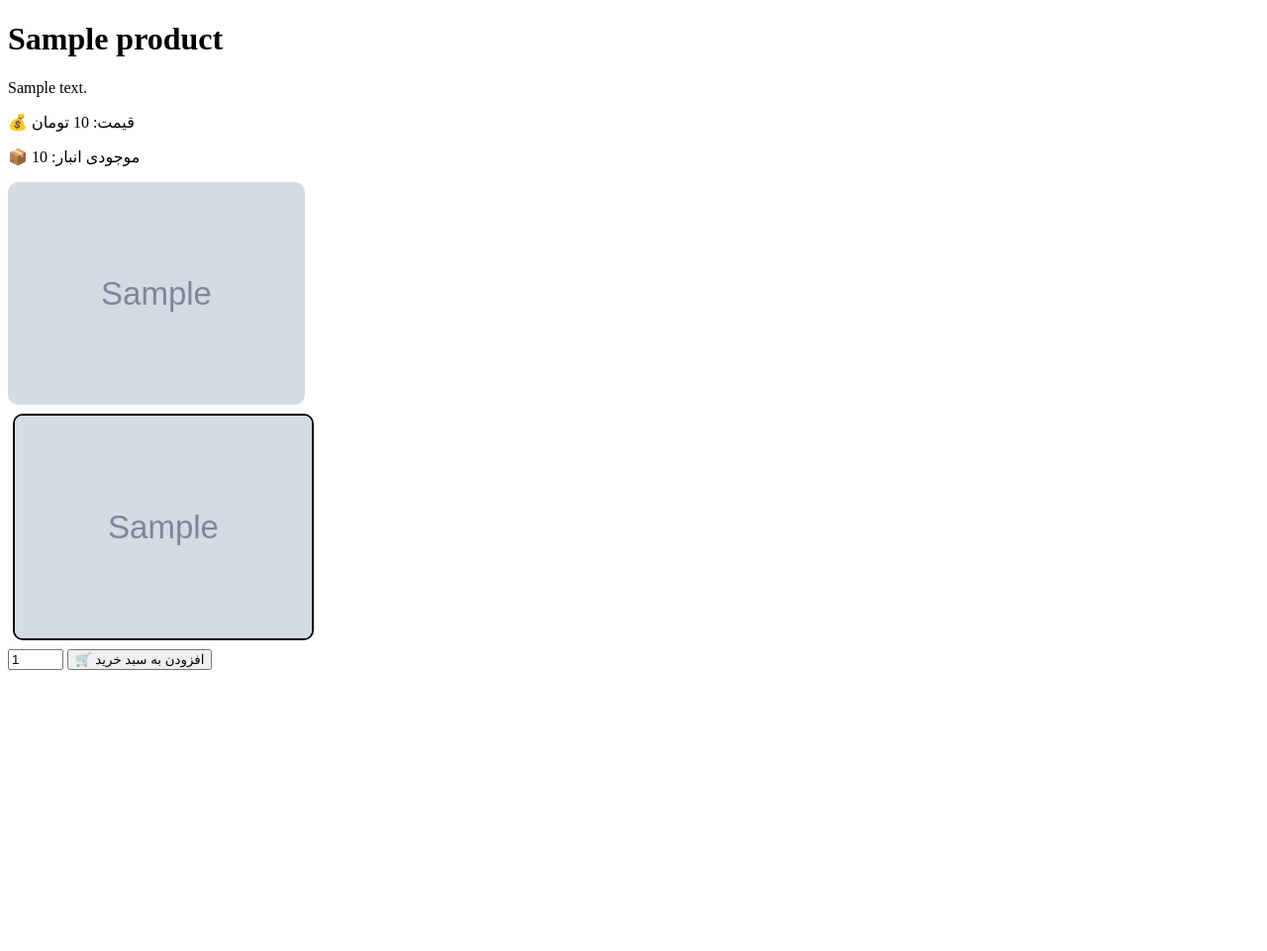
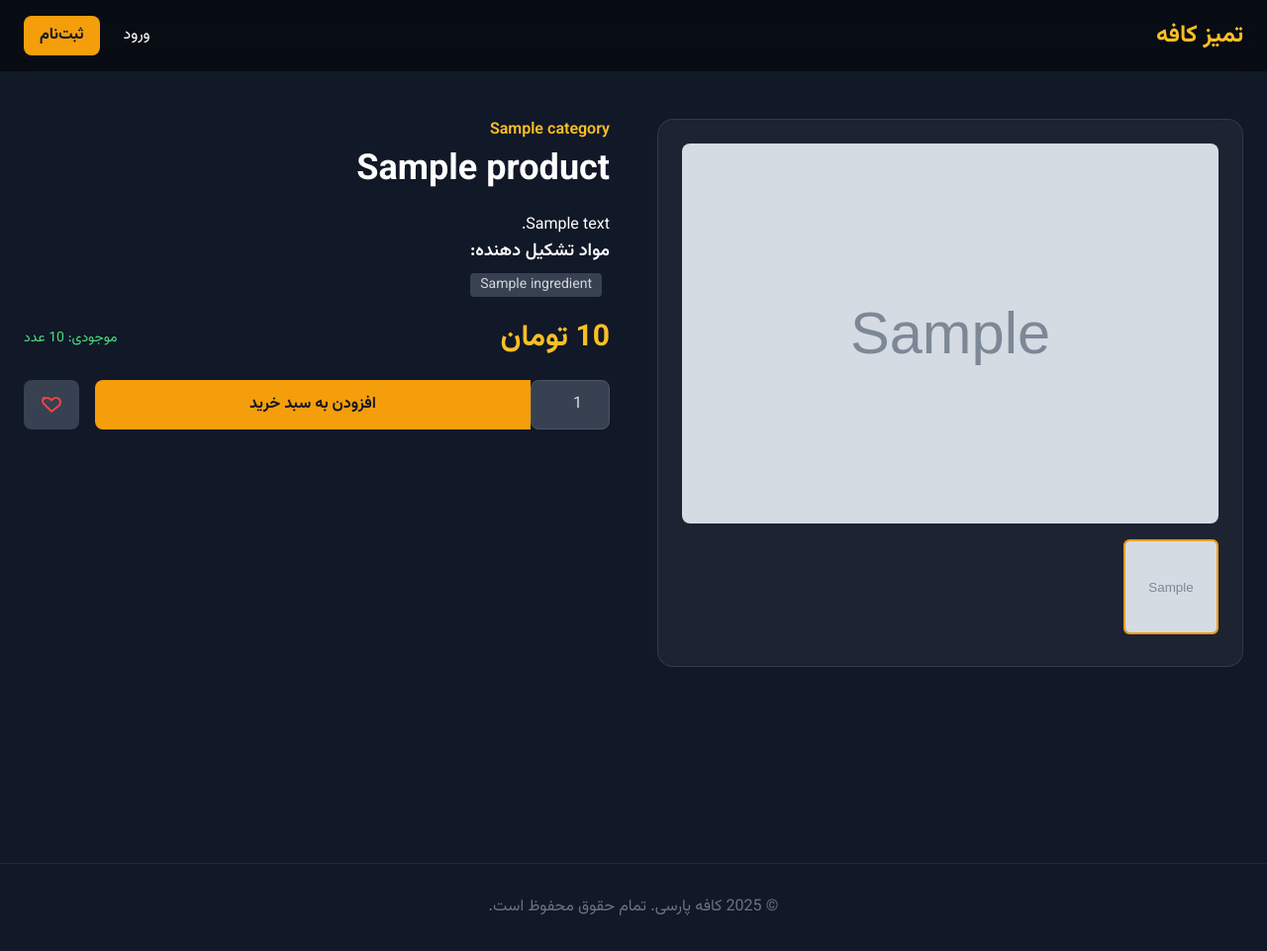
Before and after one commit to mohammadsafarpour/coffee-shop, a Django app: page /products/1/ in a window 1280 px wide. Shown: the whole page at 99% size. Before the commit the page ends 677 px from the top, so only its background shows below. Run offline with Django 5.2, Linux system fonts and the light colour scheme; tables that the repository leaves empty hold one stand-in row (values such as "Sample post"); grey boxes marked "Sample" are stand-in pictures; some libraries are stand-ins or nearby versions.

Commit message:
improve products templates

```diff
--- a/Templates/products/product_detail.html
+++ b/Templates/products/product_detail.html
@@ -1,57 +1,96 @@
-<!DOCTYPE html>
-<html lang="en">
-<head>
-    <meta charset="UTF-8">
-    <title>{{ product.name }}</title>
-    <style>
-        .product-gallery img {
-            max-width: 300px;
-            border-radius: 10px;
-        }
-        .thumbnail {
-            cursor: pointer;
-            max-width: 80px;
-            margin: 5px;
-            opacity: 0.6;
-        }
-        .thumbnail.active {
-            opacity: 1;
-            border: 2px solid #000;
-        }
-    </style>
-    <script>
-        function switchImage(src, thumb) {
-            document.getElementById("mainImage").src = src;
-            document.querySelectorAll(".thumbnail").forEach(t => t.classList.remove("active"));
-            thumb.classList.add("active");
-        }
-    </script>
-</head>
-<body>
+{% extends "base.html" %}
 
-<h1>{{ product.name }}</h1>
-<p>{{ product.description }}</p>
-<p>💰 قیمت: {{ product.price }} تومان</p>
-<p>📦 موجودی انبار: {{ product.stock }}</p>
+{% block title %}{{ product.name }}{% endblock %}
 
-<div class="product-gallery">
-    {% if product.images.all %}
-        <img id="mainImage" src="{{ product.images.all.0.image.url }}" alt="{{ product.images.all.0.alt_text }}">
-        <div>
-            {% for image in product.images.all %}
-                <img class="thumbnail {% if forloop.first %}active{% endif %}" src="{{ image.image.url }}" onclick="switchImage('{{ image.image.url }}', this)">
-            {% endfor %}
+{% block content %}
+<div class="grid grid-cols-1 md:grid-cols-2 gap-12 items-start">
+    <!-- Image Gallery -->
+    <div class="glass-card rounded-2xl p-6">
+        {% with images=product.images.all %}
+            {% if images %}
+                <img id="mainImage" src="{{ images.0.image.url }}" alt="{{ images.0.alt_text|default:product.name }}" class="w-full h-96 object-cover rounded-lg mb-4">
+                <div class="flex space-x-4 space-x-reverse overflow-x-auto pb-2">
+                    {% for image in images %}
+                        <img src="{{ image.image.url }}" alt="{{ image.alt_text|default:'thumbnail' }}"
+                             class="thumbnail w-24 h-24 object-cover rounded-md cursor-pointer border-2 border-transparent hover:border-amber-400 transition {% if forloop.first %}active-thumb{% endif %}"
+                             onclick="switchImage('{{ image.image.url }}', this)">
+                    {% endfor %}
+                </div>
+            {% elif product.image %}
+                 <img src="{{ product.image.url }}" alt="{{ product.name }}" class="w-full h-96 object-cover rounded-lg">
+            {% else %}
+                <div class="w-full h-96 bg-gray-700 rounded-lg flex items-center justify-center">
+                    <p class="text-gray-400">تصویری برای این محصول موجود نیست.</p>
+                </div>
+            {% endif %}
+        {% endwith %}
+    </div>
+
+    <!-- Product Info -->
+    <div>
+        <p class="text-amber-400 font-semibold mb-2">{{ product.category.name }}</p>
+        <h1 class="text-4xl font-extrabold text-white mb-4">{{ product.name }}</h1>
+
+        <p class="text-gray-300 leading-relaxed mb-6">{{ product.description|linebreaks }}</p>
+
+        {% with ingredients=product.ingredients.all %}
+            {% if ingredients %}
+            <div class="mb-6">
+                <h3 class="text-lg font-semibold text-white mb-2">مواد تشکیل دهنده:</h3>
+                <div class="flex flex-wrap gap-2">
+                    {% for ingredient in ingredients %}
+                        <span class="bg-gray-700 text-gray-300 text-sm font-medium mr-2 px-2.5 py-0.5 rounded">{{ ingredient.name }}</span>
+                    {% endfor %}
+                </div>
+            </div>
+            {% endif %}
+        {% endwith %}
+
+        <div class="flex items-center justify-between mb-6">
+            <p class="text-3xl font-bold text-amber-400">{{ product.price }} تومان</p>
+            <p class="text-sm font-medium {% if product.stock > 0 %}text-green-400{% else %}text-red-400{% endif %}">
+                موجودی: {{ product.stock }} عدد
+            </p>
         </div>
-    {% else %}
-        <p>تصویری برای این محصول موجود نیست.</p>
-    {% endif %}
+
+        {% if product.stock > 0 %}
+        <div class="flex items-stretch gap-4">
+            <!-- Add to Cart Form -->
+            <form method="POST" action="#" class="flex-grow">
+                {% csrf_token %}
+                <div class="flex items-stretch h-full">
+                    <input type="number" name="quantity" value="1" min="1" max="{{ product.stock }}" class="w-20 text-center bg-gray-700 border border-gray-600 rounded-r-lg focus:outline-none focus:border-amber-500">
+                    <button type="submit" class="w-full bg-amber-500 hover:bg-amber-600 text-gray-900 font-bold py-3 px-6 rounded-l-lg transition-colors">
+                        افزودن به سبد خرید
+                    </button>
+                </div>
+            </form>
+            <!-- Add to Favorites Button -->
+            <a href="#" class="flex items-center justify-center px-4 bg-gray-700 hover:bg-gray-600 rounded-lg" title="افزودن به علاقه‌مندی‌ها">
+                <svg xmlns="http://www.w3.org/2000/svg" class="h-6 w-6 text-red-500" fill="none" viewBox="0 0 24 24" stroke="currentColor">
+                    <path stroke-linecap="round" stroke-linejoin="round" stroke-width="2" d="M4.318 6.318a4.5 4.5 0 016.364 0L12 7.5l1.318-1.182a4.5 4.5 0 116.364 6.364L12 18.75l-7.682-7.682a4.5 4.5 0 010-6.364z" />
+                </svg>
+            </a>
+        </div>
+        {% else %}
+        <p class="text-center text-red-400 font-bold bg-red-500 bg-opacity-20 py-3 rounded-lg">متاسفانه این محصول تمام شده است.</p>
+        {% endif %}
+    </div>
 </div>
 
-<form method="POST" action="{% url 'add_to_cart' product.id %}">
-    {% csrf_token %}
-    <input type="number" name="quantity" value="1" min="1" max="{{ product.stock }}">
-    <button type="submit">🛒 افزودن به سبد خرید</button>
-</form>
+<style>
+    .active-thumb {
+        border-color: #f59e0b; /* amber-500 */
+    }
+</style>
 
-</body>
-</html>
+<script>
+    function switchImage(src, thumb) {
+        document.getElementById("mainImage").src = src;
+        // Remove active class from all thumbnails
+        document.querySelectorAll(".thumbnail").forEach(t => t.classList.remove("active-thumb"));
+        // Add active class to the clicked thumbnail
+        thumb.classList.add("active-thumb");
+    }
+</script>
+{% endblock %}
```
Also changed, not shown: Templates/products/product_list.html (+9 -6 lines).
